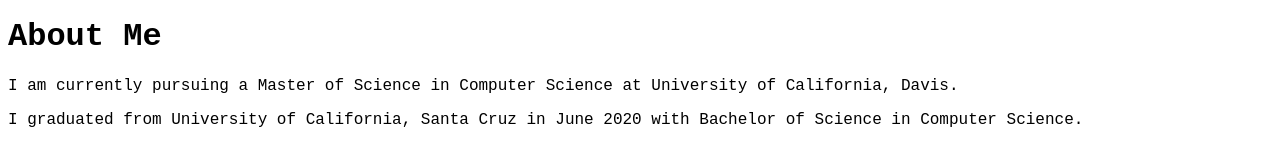
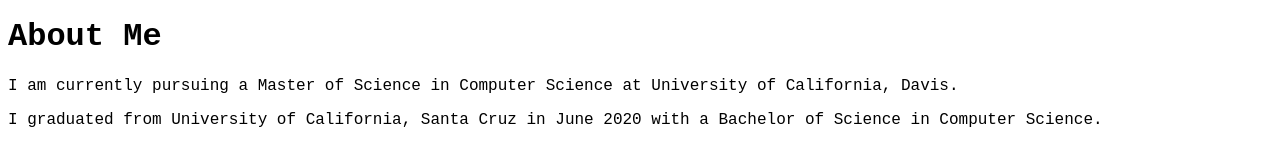
Before and after one commit to dabhoang/dabhoang.github.io, a plain HTML site: page about.html in a window 1280 px wide. Shown: the part 153-318 px from the top of the page. Drawn offline with Linux system fonts and the light colour scheme.

Commit message:
Add files via upload

```diff
--- a/about.html
+++ b/about.html
@@ -19,6 +19,6 @@
 	<h1>About Me</h1>
 		<p>I am currently pursuing a Master of Science in Computer Science at University of California, Davis.
 		</p>
-		<p>I graduated from University of California, Santa Cruz in June 2020 with Bachelor of Science in Computer Science.
+		<p>I graduated from University of California, Santa Cruz in June 2020 with a Bachelor of Science in Computer Science.
 		</p>
 </body>
```
